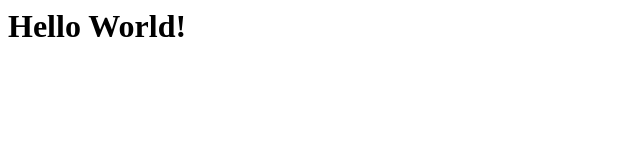
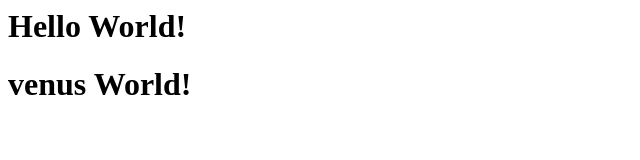
Before and after one commit to nonfind/kisa, a plain HTML site: page index.html in a window 1280 px wide. Shown: the whole page, without its empty margins (0-640 px from the left). Drawn offline with Linux system fonts and the light colour scheme.

Commit message:
First commit in kisa repo

```diff
--- a/index.html
+++ b/index.html
@@ -5,5 +5,6 @@
 </head>
 <body>
 	<h1>Hello World!</h1>
+	<h1>venus World!</h1>
 </body>
 </html>
```
